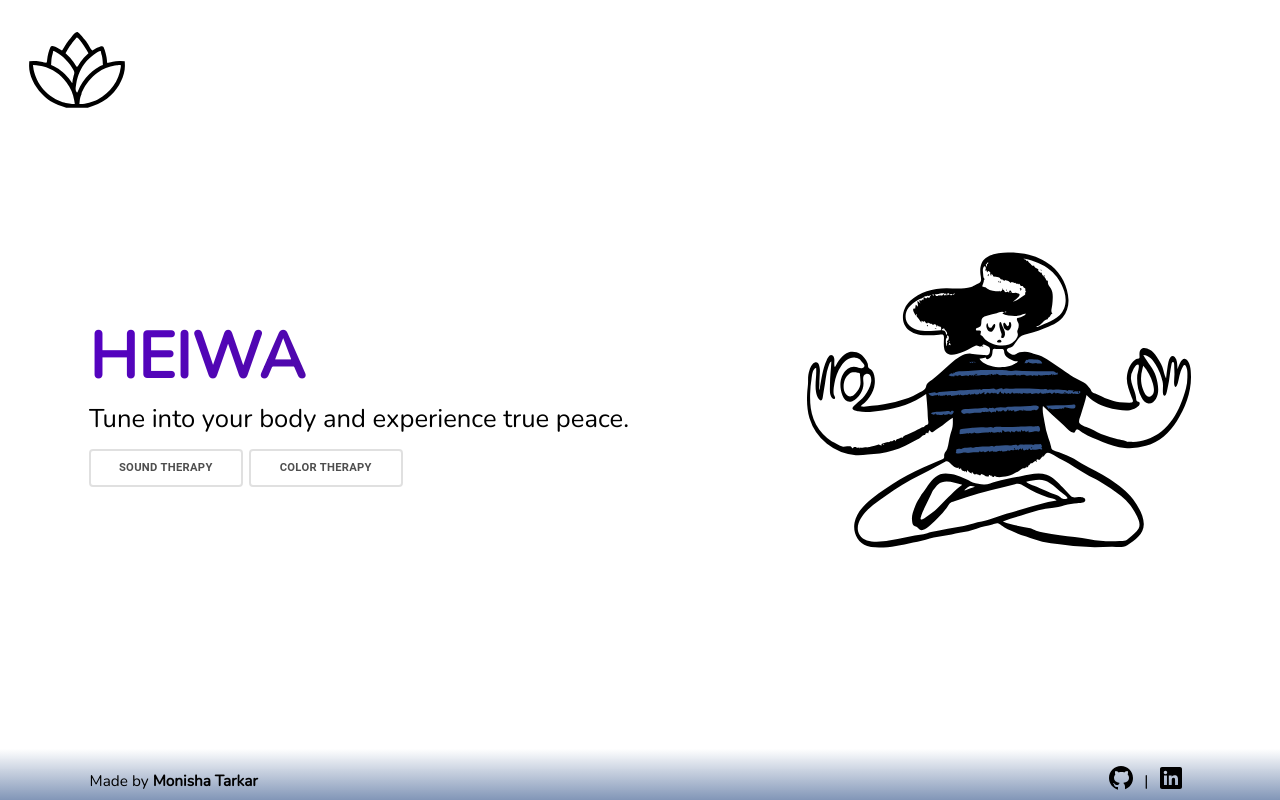
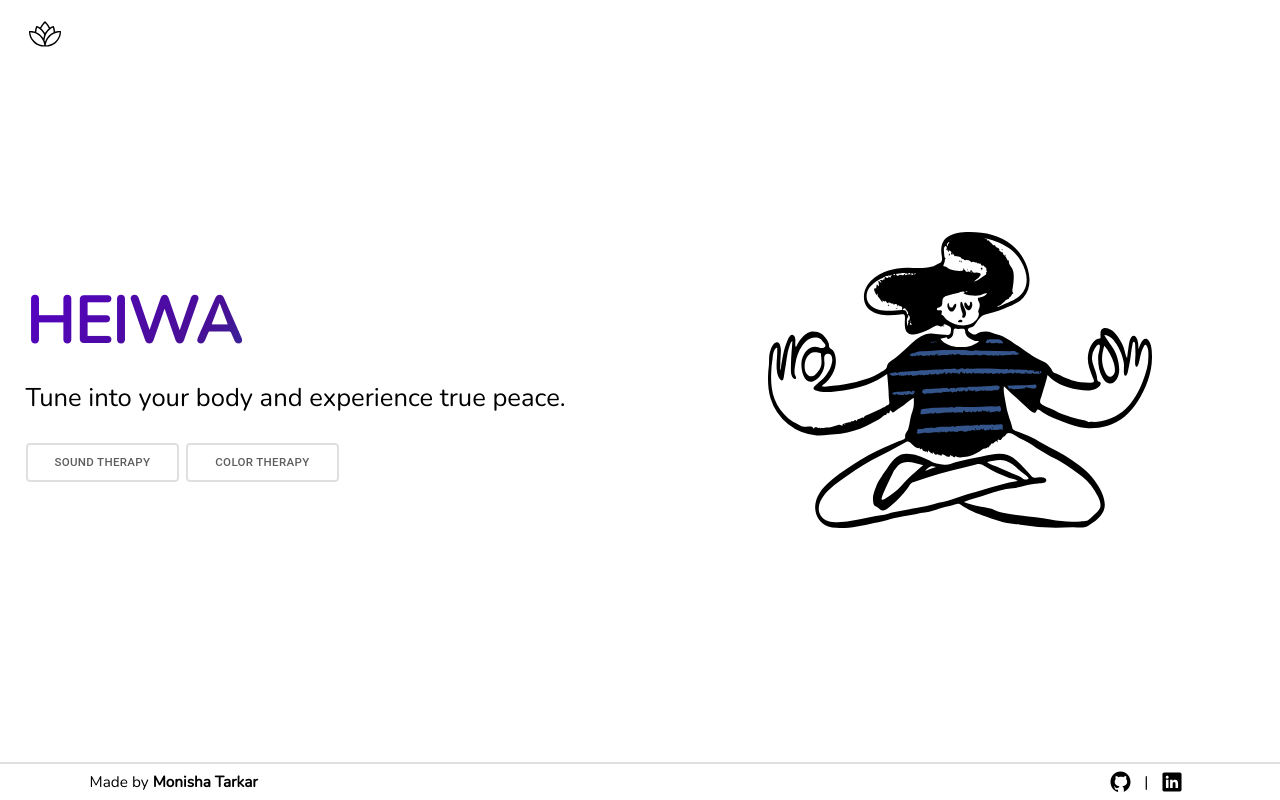
Before and after one commit to monisha16/heiwa, a React (Create React App) app: page / in a window 1280 px wide. Built offline with nearby package versions, Linux system fonts and the light colour scheme.

Commit message:
css adjustments

```diff
--- a/src/components/Footer/footer.module.scss
+++ b/src/components/Footer/footer.module.scss
@@ -4,9 +4,14 @@
     width: 8%;
     justify-content: space-around;
 
+    a{
+        display:flex;
+        height: 2rem;
+    }
+
 }
  .footer-bg{
-     display: flex;
-     margin-top: 1rem;
-    background: linear-gradient(0deg, #34558b9e, transparent);
+    display: flex;
+    margin-top: 1rem;
+    border-top: 2px solid rgba(0, 0, 0, 0.12);
  }
--- a/src/components/Footer/footer.tsx
+++ b/src/components/Footer/footer.tsx
@@ -1,5 +1,4 @@
 import React from 'react';
-// import { useLocation } from 'react-router-dom';
 import github from '../../assests/icons/github.svg';
 import linkedin from '../../assests/icons/linkedin.svg'
 import styles from './footer.module.scss'
@@ -15,25 +14,22 @@ const Footer: React.FC = () => {
         bottom: 0,
         paddingBottom: '5px',
         color: 'black',
-        padding: '0 7rem',
+        padding: '0rem 7rem',
         boxSizing: 'border-box',
         width: '100%',
-        height: '4rem',
-        // backgroundColor: checkPath ? 'rgb(20, 19, 19, 10%)' : '#34558B' ,
-        // backdropFilter: checkPath? 'blur(6px)' : 'none',
+        height: '3rem',
         fontSize: '1.2rem',
-        paddingTop:'1rem'
     }
 
     return (
         <div className={styles['footer-bg']} style={footerStyle}>
             <div style={{color:'black', fontWeight:500}}> Made by <b>Monisha Tarkar</b> </div>
             <div className={styles['accounts']}>
-                <a id="text-link" href="https://github.com/monisha16" target="_blank" rel="noreferrer">
+                <a id="github-link" href="https://github.com/monisha16" target="_blank" rel="noreferrer">
                     <img src={github} alt="github" />
                 </a>
                  |
-                <a id="text-link" href="https://www.linkedin.com/in/monisha-tarkar/" target="_blank" rel="noreferrer">
+                <a id="linkedin-link" href="https://www.linkedin.com/in/monisha-tarkar/" target="_blank" rel="noreferrer">
                     <img src={linkedin} alt="linkedIn" />
                 </a>
             </div>
--- a/src/components/Header/header.module.scss
+++ b/src/components/Header/header.module.scss
@@ -1,6 +1,6 @@
 .heiwa-header{
     padding: 1.25rem 2.25rem;
-    height: 12vh;//4.75rem
+    height: 5rem;//4.75rem
     // width: 100%;
     display: flex;
     justify-content: space-between;
--- a/src/components/Home/home.module.scss
+++ b/src/components/Home/home.module.scss
@@ -1,34 +1,10 @@
+*{
+  box-sizing: border-box;
+    margin:0;
+    padding:0;
+    position: relative;
+}
 
-.heiwa{
-    display: flex;
-    flex-direction: row;
-    align-items: center;
-    justify-content: space-around;
-    height: 100vh;
-
-    &__image{
-        height: 50%;
-        width: 30%;
-        &:hover{
-            animation: bounce 3s ease-in-out;
-        }
-    }
-    &__button-st{
-       height: 3rem;
-        width: 12rem;
-        color: #4e4e4e  !important;
-        border: 2px solid rgb(0 0 0 / 12%) !important;
-        font-weight: bolder !important;
-    }
-}
-.main-heading{
-    background: linear-gradient(-45deg,#0e95a7,#03a4d6,#0d74ac, #0d5ea1,#490f96, #5600c7, #34077c );;
-    background-size: 600% 100%;
-    animation: gradient 2s ease infinite;
-    animation-direction: alternate;
-    -webkit-text-fill-color: transparent;
-    -webkit-background-clip: text;
-}
 @keyframes gradient {
     to {opacity: 1;}
     0% {
@@ -52,3 +28,75 @@
         transform: translateY(-20px);
     }
 }
+
+.heiwa-container{
+        display: grid;
+        grid-template-columns: 1fr 1fr;
+        height: 95vh;
+        padding: 3rem calc((100vw - 1300px) / 2);
+    }
+
+
+.left-column{
+    display:flex;
+    flex-direction: column;
+    justify-content: center;
+    align-items: flex-start ;
+    padding: 0rem 2rem;
+
+    &__main-heading{
+        background: linear-gradient(-45deg,#0e95a7,#03a4d6,#0d74ac, #0d5ea1,#490f96, #5600c7, #34077c );;
+        background-size: 600% 100%;
+        animation: gradient 2s ease infinite;
+        animation-direction: alternate;
+        -webkit-text-fill-color: transparent;
+        -webkit-background-clip: text;
+        margin-bottom: 1rem;
+        font-size:5rem;
+        font-weight: bolder;
+    }
+    p{
+        margin-bottom: 2rem;
+        font-size: 2rem;
+        line-height:1.5;
+        color:black;
+        font-weight: 400;
+    }
+    .info-button{
+        display: flex;
+        flex-direction: row;
+        align-items: center;
+        &__button {
+            // padding: 1rem 3rem !important;
+            font-size: .9rem !important;
+            margin-right: .5rem !important;
+            cursor: pointer !important;
+            height: 3rem;
+            width: 12rem;
+            color: rgba(0, 0, 0, 0.637)  !important;
+            border: 2px solid rgb(0 0 0 / 12%) !important;
+            &:hover{
+                border: 2px solid rgba(21, 62, 173, 0.568) !important;
+            }
+        }
+    }
+}
+
+.right-column{
+    display: flex;
+    justify-content: center;
+    padding: 0rem 2rem;
+    align-items: center;
+    &__heiwa-image{
+        width: 30rem;
+        &:hover{
+            animation: bounce 3s ease-in-out;
+        }
+    }
+}
+
+@media screen and (max-width: 768px){
+    .heiwa-container{
+        grid-template-columns: 1fr ;
+    }
+}
--- a/src/components/Home/home.tsx
+++ b/src/components/Home/home.tsx
@@ -8,17 +8,19 @@ const HomeComponent = ():JSX.Element =>{
     const navigate = useNavigate();
     return(
         <>
-        <div className={styles['heiwa']}>
-            <div className={styles['heiwa__info']}>
-                <div className={styles['main-heading']} style={{fontSize:'5rem', fontWeight:'bolder'}}> HEIWA </div>
-                <div style={{ fontSize: '2rem', marginBottom:'1rem' }}> Tune into your body and experience true peace. </div>
-                <div>
-                    <Button className={styles['heiwa__button-st']} variant="outlined" style={{ marginRight: "0.5rem" }} onClick={()=>{navigate('/soundtherapy');}}> Sound Therapy</Button>
-                    <Button className={styles['heiwa__button-st']} variant="outlined" onClick={() => { navigate('/colortherapy'); }}> Color Therapy</Button>
+                <div className={styles['heiwa-container']}>
+                    <div className={styles['left-column']}>
+                        <h1 className={styles['left-column__main-heading']}>HEIWA</h1>
+                        <p>Tune into your body and experience true peace.</p>
+                        <div className={styles['info-button']}>
+                            <Button className={styles['info-button__button']} variant="outlined" onClick={() => { navigate('/soundtherapy'); }}> Sound Therapy</Button>
+                            <Button className={styles['info-button__button']} variant="outlined" onClick={() => { navigate('/colortherapy'); }}> Color Therapy</Button>
+                        </div>
+                    </div>
+                    <div className={styles['right-column']}>
+                        <img className={styles['right-column__heiwa-image']} src={Heiwa} alt="Meditation SVG" />
+                    </div>
                 </div>
-            </div>
-            <img className={styles['heiwa__image']} src={Heiwa} alt="Meditation SVG" />
-        </div>
         <Footer/>
         </>
     );
--- a/src/components/SoundTherapy/SoundTherapy.tsx
+++ b/src/components/SoundTherapy/SoundTherapy.tsx
@@ -13,10 +13,9 @@ const SoundCard = ({ title, Icon, sound, reRender, setReRender }:any) => {
             <Button className={styles["Card__Button"]}
                 style={{
                     borderRadius: 20,
-                    // background: 'rgb(25 118 210 / 4%);',
                     textTransform: "none",
                     padding: 0,
-                    background: "white",
+                    background: '#d2d2d53b',
                 }}>
 
                 <div id={`${title}-card`} className={styles["Card__Button__gr"]}>
--- a/src/components/SoundTherapy/soundtherapy.module.scss
+++ b/src/components/SoundTherapy/soundtherapy.module.scss
@@ -5,7 +5,8 @@
     flex-direction: row;
     flex-wrap: wrap;
     width: 85%;
-    margin: 8rem 0 0 8rem;
+    // margin: 8rem 0 0 8rem;
+    margin:8rem;
 }
 
 .Card {
```
